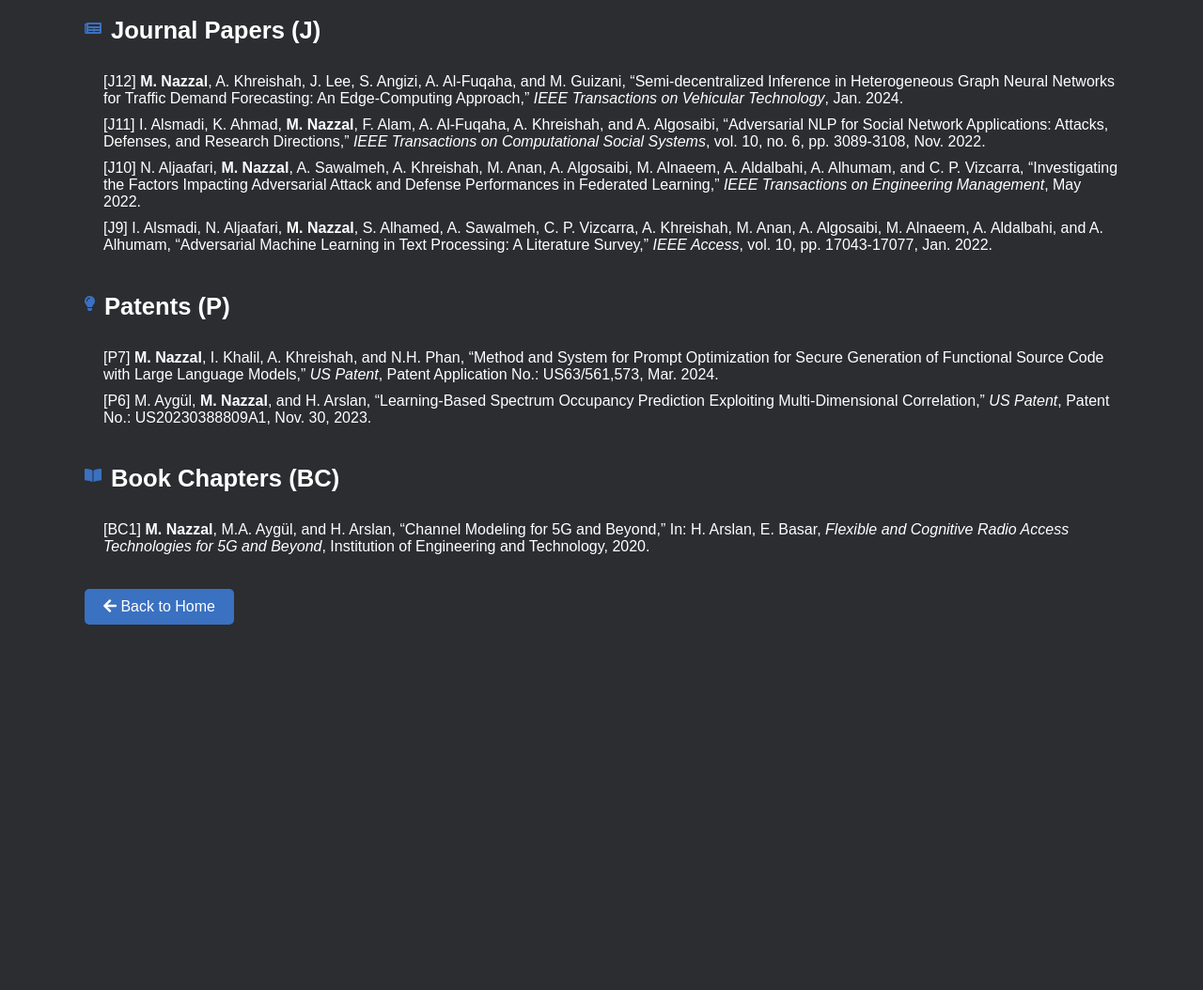
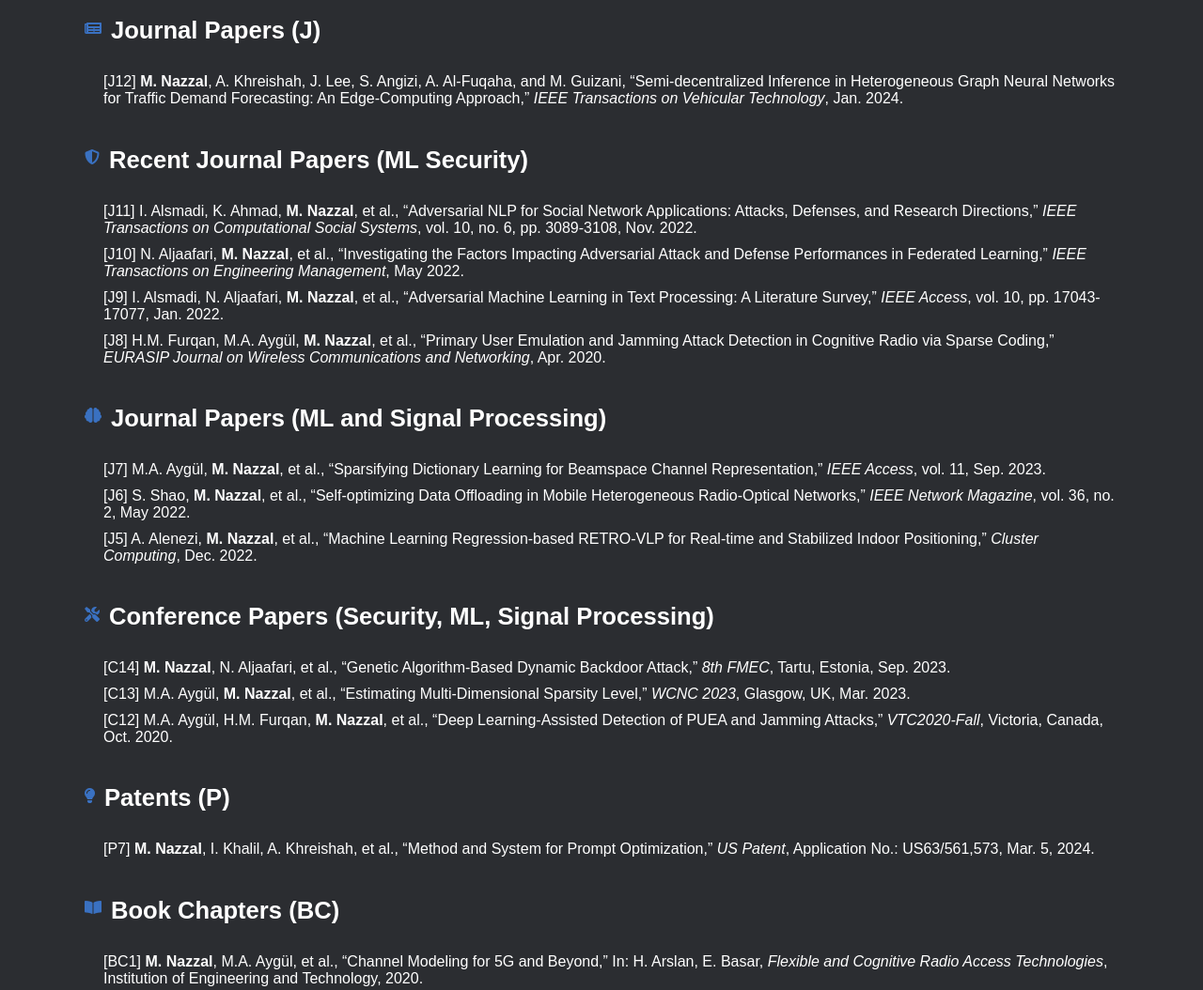
Before and after one commit to mahmoudkanazzal/mahmoudkanazzal.github.io, a plain HTML site: page publications.html in a window 1280 px wide. Shown: the part 460-1514 px from the top of the page at 94% size. Before the commit the page ends 1165 px from the top, so only its background shows below. Drawn offline with Linux system fonts and the light colour scheme.

Commit message:
Update publications.html

```diff
--- a/publications.html
+++ b/publications.html
@@ -68,7 +68,7 @@
     <div class="container">
         <div class="section-title">
             <i class="fas fa-book"></i>
-            <h2>Conference Papers (C)</h2>
+            <h2>Notable Publications</h2>
         </div>
         <ul>
             <li>[C20] <strong>M. Nazzal</strong>, I. Khalil, A. Khreishah, and N.H. Phan, “PromSec: Prompt Optimization for Secure Generation of Functional Source Code with LLMs,” accepted in <em>31st ACM Conference on Computer and Communications Security (CCS 2024)</em>, Salt Lake City, UT, USA, Oct. 2024. <em>Covered by a US Provisional Patent.</em></li>
@@ -76,7 +76,6 @@
             <li>[C18] <strong>D. Vungarala*, M. Nazzal*</strong>, M. Morsali, C. Zhang, A. Ghosh, A. Khreishah, and S. Angizi, “SA-DS: A Dataset for Large Language Model-Driven AI Accelerator Design Generation,” <em>IEEE International Symposium on Circuits and Systems (ISCAS 2025)</em>. [<strong>Accepted</strong>] (*Equal contribution)</li>
             <li>[C17] T.K. Ton, N. Nguyen, <strong>M. Nazzal</strong>, et al., “Demo: SGCode: A Flexible Prompt-Optimizing System for Secure Generation of Code,” <em>31st ACM CCS 2024</em>, Salt Lake City, UT, USA, Oct. 2024.</li>
             <li>[C16] M. Morsali, <strong>M. Nazzal</strong>, A. Khreishah, and S. Angizi, “IMA-GNN: In-Memory Acceleration of Centralized and Decentralized Graph Neural Networks at the Edge,” <em>33rd GLSVLSI</em>, Knoxville, TN, USA, Jun. 2023. [Best Paper Award]</li>
-            <!-- Add more conference papers here as specified... -->
         </ul>
 
         <div class="section-title">
@@ -85,10 +84,37 @@
         </div>
         <ul>
             <li>[J12] <strong>M. Nazzal</strong>, A. Khreishah, J. Lee, S. Angizi, A. Al-Fuqaha, and M. Guizani, “Semi-decentralized Inference in Heterogeneous Graph Neural Networks for Traffic Demand Forecasting: An Edge-Computing Approach,” <em>IEEE Transactions on Vehicular Technology</em>, Jan. 2024.</li>
-            <li>[J11] I. Alsmadi, K. Ahmad, <strong>M. Nazzal</strong>, F. Alam, A. Al-Fuqaha, A. Khreishah, and A. Algosaibi, “Adversarial NLP for Social Network Applications: Attacks, Defenses, and Research Directions,” <em>IEEE Transactions on Computational Social Systems</em>, vol. 10, no. 6, pp. 3089-3108, Nov. 2022.</li>
-            <li>[J10] N. Aljaafari, <strong>M. Nazzal</strong>, A. Sawalmeh, A. Khreishah, M. Anan, A. Algosaibi, M. Alnaeem, A. Aldalbahi, A. Alhumam, and C. P. Vizcarra, “Investigating the Factors Impacting Adversarial Attack and Defense Performances in Federated Learning,” <em>IEEE Transactions on Engineering Management</em>, May 2022.</li>
-            <li>[J9] I. Alsmadi, N. Aljaafari, <strong>M. Nazzal</strong>, S. Alhamed, A. Sawalmeh, C. P. Vizcarra, A. Khreishah, M. Anan, A. Algosaibi, M. Alnaeem, A. Aldalbahi, and A. Alhumam, “Adversarial Machine Learning in Text Processing: A Literature Survey,” <em>IEEE Access</em>, vol. 10, pp. 17043-17077, Jan. 2022.</li>
-            <!-- Add more journal papers here as specified... -->
+        </ul>
+
+        <div class="section-title">
+            <i class="fas fa-shield-alt"></i>
+            <h2>Recent Journal Papers (ML Security)</h2>
+        </div>
+        <ul>
+            <li>[J11] I. Alsmadi, K. Ahmad, <strong>M. Nazzal</strong>, et al., “Adversarial NLP for Social Network Applications: Attacks, Defenses, and Research Directions,” <em>IEEE Transactions on Computational Social Systems</em>, vol. 10, no. 6, pp. 3089-3108, Nov. 2022.</li>
+            <li>[J10] N. Aljaafari, <strong>M. Nazzal</strong>, et al., “Investigating the Factors Impacting Adversarial Attack and Defense Performances in Federated Learning,” <em>IEEE Transactions on Engineering Management</em>, May 2022.</li>
+            <li>[J9] I. Alsmadi, N. Aljaafari, <strong>M. Nazzal</strong>, et al., “Adversarial Machine Learning in Text Processing: A Literature Survey,” <em>IEEE Access</em>, vol. 10, pp. 17043-17077, Jan. 2022.</li>
+            <li>[J8] H.M. Furqan, M.A. Aygül, <strong>M. Nazzal</strong>, et al., “Primary User Emulation and Jamming Attack Detection in Cognitive Radio via Sparse Coding,” <em>EURASIP Journal on Wireless Communications and Networking</em>, Apr. 2020.</li>
+        </ul>
+
+        <div class="section-title">
+            <i class="fas fa-brain"></i>
+            <h2>Journal Papers (ML and Signal Processing)</h2>
+        </div>
+        <ul>
+            <li>[J7] M.A. Aygül, <strong>M. Nazzal</strong>, et al., “Sparsifying Dictionary Learning for Beamspace Channel Representation,” <em>IEEE Access</em>, vol. 11, Sep. 2023.</li>
+            <li>[J6] S. Shao, <strong>M. Nazzal</strong>, et al., “Self-optimizing Data Offloading in Mobile Heterogeneous Radio-Optical Networks,” <em>IEEE Network Magazine</em>, vol. 36, no. 2, May 2022.</li>
+            <li>[J5] A. Alenezi, <strong>M. Nazzal</strong>, et al., “Machine Learning Regression-based RETRO-VLP for Real-time and Stabilized Indoor Positioning,” <em>Cluster Computing</em>, Dec. 2022.</li>
+        </ul>
+
+        <div class="section-title">
+            <i class="fas fa-tools"></i>
+            <h2>Conference Papers (Security, ML, Signal Processing)</h2>
+        </div>
+        <ul>
+            <li>[C14] <strong>M. Nazzal</strong>, N. Aljaafari, et al., “Genetic Algorithm-Based Dynamic Backdoor Attack,” <em>8th FMEC</em>, Tartu, Estonia, Sep. 2023.</li>
+            <li>[C13] M.A. Aygül, <strong>M. Nazzal</strong>, et al., “Estimating Multi-Dimensional Sparsity Level,” <em>WCNC 2023</em>, Glasgow, UK, Mar. 2023.</li>
+            <li>[C12] M.A. Aygül, H.M. Furqan, <strong>M. Nazzal</strong>, et al., “Deep Learning-Assisted Detection of PUEA and Jamming Attacks,” <em>VTC2020-Fall</em>, Victoria, Canada, Oct. 2020.</li>
         </ul>
 
         <div class="section-title">
@@ -96,9 +122,7 @@
             <h2>Patents (P)</h2>
         </div>
         <ul>
-            <li>[P7] <strong>M. Nazzal</strong>, I. Khalil, A. Khreishah, and N.H. Phan, “Method and System for Prompt Optimization for Secure Generation of Functional Source Code with Large Language Models,” <em>US Patent</em>, Patent Application No.: US63/561,573, Mar. 2024.</li>
-            <li>[P6] M. Aygül, <strong>M. Nazzal</strong>, and H. Arslan, “Learning-Based Spectrum Occupancy Prediction Exploiting Multi-Dimensional Correlation,” <em>US Patent</em>, Patent No.: US20230388809A1, Nov. 30, 2023.</li>
-            <!-- Add more patents here as specified... -->
+            <li>[P7] <strong>M. Nazzal</strong>, I. Khalil, A. Khreishah, et al., “Method and System for Prompt Optimization,” <em>US Patent</em>, Application No.: US63/561,573, Mar. 5, 2024.</li>
         </ul>
 
         <div class="section-title">
@@ -106,10 +130,10 @@
             <h2>Book Chapters (BC)</h2>
         </div>
         <ul>
-            <li>[BC1] <strong>M. Nazzal</strong>, M.A. Aygül, and H. Arslan, “Channel Modeling for 5G and Beyond,” In: H. Arslan, E. Basar, <em>Flexible and Cognitive Radio Access Technologies for 5G and Beyond</em>, Institution of Engineering and Technology, 2020.</li>
+            <li>[BC1] <strong>M. Nazzal</strong>, M.A. Aygül, et al., “Channel Modeling for 5G and Beyond,” In: H. Arslan, E. Basar, <em>Flexible and Cognitive Radio Access Technologies</em>, Institution of Engineering and Technology, 2020.</li>
         </ul>
 
-        <a href="index.html" class="back-link"><i class="fas fa-arrow-left"></i> Back to Home</a>
+        <a href="index.html" class="back-link"><i class="fas fa-arrow-left"></i> Back to Homepage</a>
     </div>
 </body>
 </html>
```
